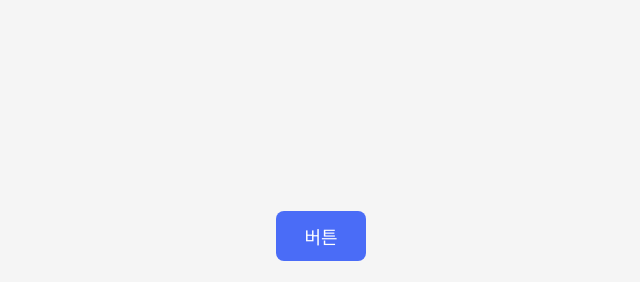
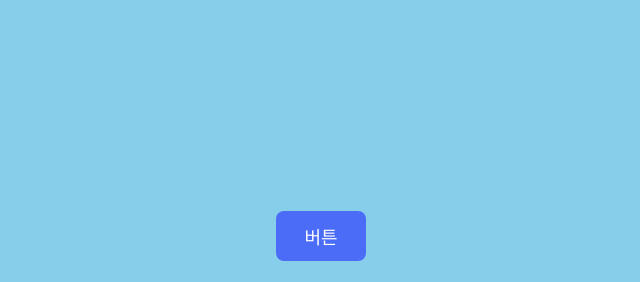
Before and after one commit to yeonchoa-hue/hello-button, a plain HTML site: page hello.html in a window 1280 px wide. Shown: the part 132-414 px from the top of the page, without its empty margins (319-959 px from the left). Drawn offline with Linux system fonts and the light colour scheme.

Commit message:
Change background color to skyblue
Co-Authored-By: Claude Haiku 5.5 <noreply@anthropic.com>

```diff
--- a/hello.html
+++ b/hello.html
@@ -13,7 +13,7 @@
       justify-content: center;
       min-height: 100vh;
       margin: 0;
-      background: #f5f5f5;
+      background: skyblue;
     }
     button {
       padding: 12px 28px;
```
